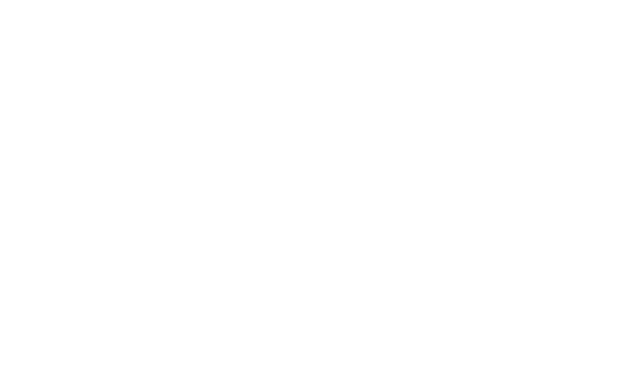
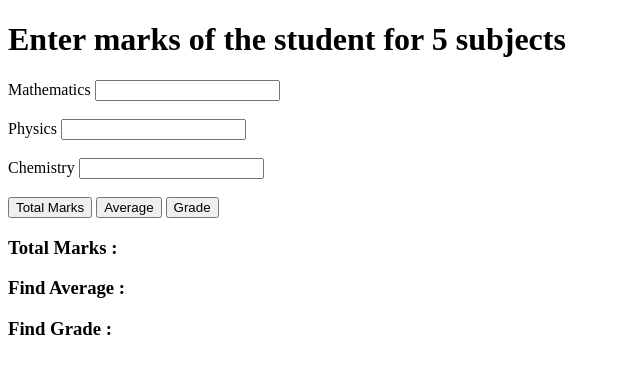
Before and after one commit to vishnusureshperumbavoor/webprogramming, a plain HTML site: page cycle2/6.grade.html in a window 1280 px wide. Shown: the whole page, without its empty margins (0-640 px from the left). Drawn offline with Linux system fonts and the light colour scheme.

Commit message:
updated grade

```diff
--- a/cycle2/6.grade.html
+++ b/cycle2/6.grade.html
@@ -1,14 +1,75 @@
 <!DOCTYPE html>
 <html lang="en">
-<head>
-    <meta charset="UTF-8">
-    <meta http-equiv="X-UA-Compatible" content="IE=edge">
-    <meta name="viewport" content="width=device-width, initial-scale=1.0">
+  <head>
+    <meta charset="UTF-8" />
+    <meta http-equiv="X-UA-Compatible" content="IE=edge" />
+    <meta name="viewport" content="width=device-width, initial-scale=1.0" />
     <title>Document</title>
-</head>
-<body>
-    <script>
-
-    </script>
-</body>
+  </head>
+  <body>
+    <h1>Enter marks of the student for 5 subjects</h1>
+    <label for="">Mathematics </label>
+    <input type="text" id="sub1" /><br /><br />
+    <label for="">Physics </label>
+    <input type="text" id="sub2" /><br /><br />
+    <label for="">Chemistry </label>
+    <input type="text" id="sub3" /><br /><br />
+    <button onClick="totalMarks()">Total Marks</button>
+    <button onClick="findAverage()">Average</button>
+    <button onClick="findGrade()">Grade</button>
+    <h3>
+      Total Marks :
+      <div id="marks"></div>
+    </h3>
+    <h3>
+      Find Average :
+      <div id="avg"></div>
+    </h3>
+    <h3>
+      Find Grade :
+      <div id="grade"></div>
+    </h3>
+    <script></script>
+  </body>
+  <script>
+    function totalMarks() {
+      sub1 = parseInt(document.getElementById("sub1").value);
+      sub2 = parseInt(document.getElementById("sub2").value);
+      sub3 = parseInt(document.getElementById("sub3").value);
+      totalmark = parseInt(sub1 + sub2 + sub3);
+      document.getElementById("marks").innerHTML = totalmark;
+    }
+    function findAverage() {
+      avg = totalmark / 3;
+      document.getElementById("avg").innerHTML = avg.toFixed(2);
+    }
+    function findGrade(){
+        switch(avg/10){
+            case 10:
+                document.getElementById("grade").innerHTML = "S"
+                break;
+            case 9:
+                document.getElementById("grade").innerHTML = "S"
+                break;
+            case 8:
+                document.getElementById("grade").innerHTML = "A"
+                break;
+            case 7:
+                document.getElementById("grade").innerHTML = "B"
+                break;
+            case 6:
+                document.getElementById("grade").innerHTML = "C"
+                break;
+            case 5:
+                document.getElementById("grade").innerHTML = "D"
+                break;
+            case 4:
+                document.getElementById("grade").innerHTML = "E"
+                break;
+            default:
+                document.getElementById("grade").innerHTML = "Failed"
+                break;
+        }
+    }
+  </script>
 </html>
```
Also changed, not shown: cycle2/5.formvalidation.html (+4 -3 lines).
